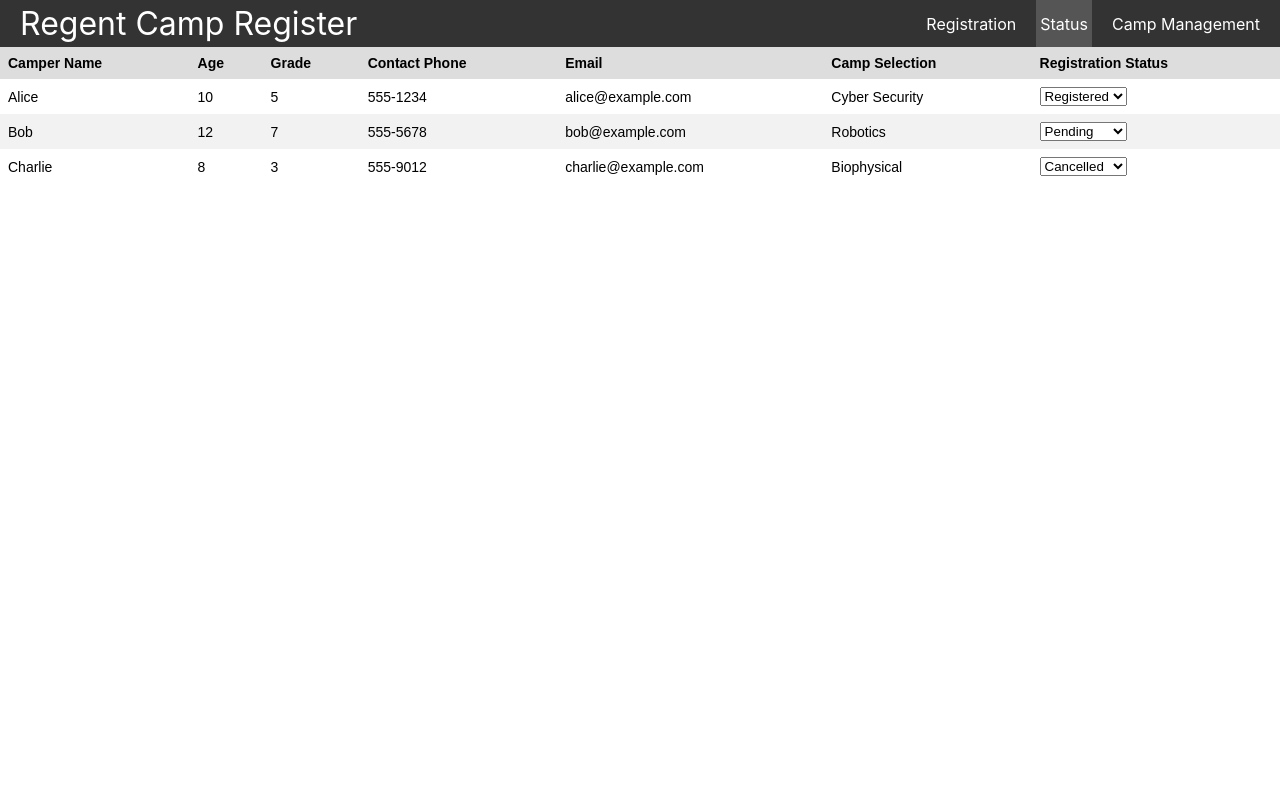
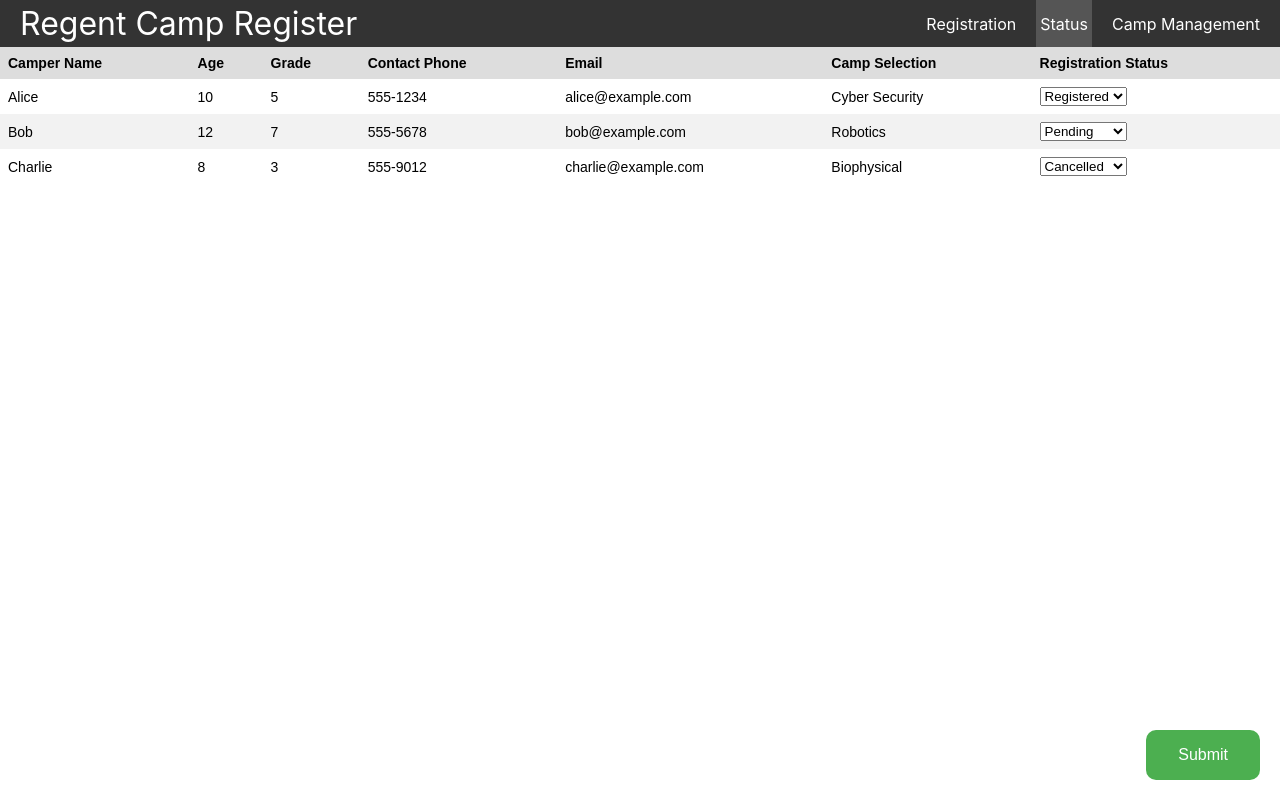
Before and after one commit to Awpertunistic/djangoRegentCamp, a React (Create React App) app in the folder regent-camp-registration/: page /Status in a window 1280 px wide. Built offline with nearby package versions, Linux system fonts and the light colour scheme.

Commit message:
More refinement to the Status Page

```diff
--- a/regent-camp-registration/src/pages/Status.css
+++ b/regent-camp-registration/src/pages/Status.css
@@ -1,4 +1,8 @@
-table {
+.table-container {
+    position: relative;
+  }
+
+  table {
     border-collapse: collapse;
     width: 100%;
     font-family: Arial, sans-serif;
@@ -45,3 +49,23 @@ table {
     justify-content: center;
     align-items: center;
   }
+
+  .submit-button {
+    position: fixed;
+    bottom: 20px;
+    right: 20px;
+    background-color: #4CAF50;
+    border: none;
+    color: white;
+    padding: 16px 32px;
+    text-align: center;
+    text-decoration: none;
+    display: inline-block;
+    font-size: 16px;
+    border-radius: 10px;
+    cursor: pointer;
+  }
+
+  .submit-button:hover {
+    background-color: #3e8e41;
+  }
--- a/regent-camp-registration/src/pages/Status.js
+++ b/regent-camp-registration/src/pages/Status.js
@@ -14,8 +14,15 @@ function Status({ students }) {
     setUpdatedStudents(newStudents);
   };
 
+  const handleSubmit = (event) => {
+    event.preventDefault();
+    console.log(updatedStudents);
+    // You can add your code to submit the updated students' data to the server here
+  };
+
   return (
     <div>
+      <form onSubmit={handleSubmit}>
         <table>
           <thead>
             <tr>
@@ -29,8 +36,7 @@ function Status({ students }) {
             </tr>
           </thead>
           <tbody>
-          {updatedStudents &&
-            updatedStudents.map((student, index) => (
+            {updatedStudents.map((student, index) => (
               <tr key={index}>
                 <td>{student.campername}</td>
                 <td>{student.camperage}</td>
@@ -54,6 +60,10 @@ function Status({ students }) {
             ))}
           </tbody>
         </table>
+        <button className="submit-button" type="submit">
+          Submit
+        </button>
+      </form>
     </div>
   );
 }
```
Lines whose indentation alone changed are shown as unchanged.
